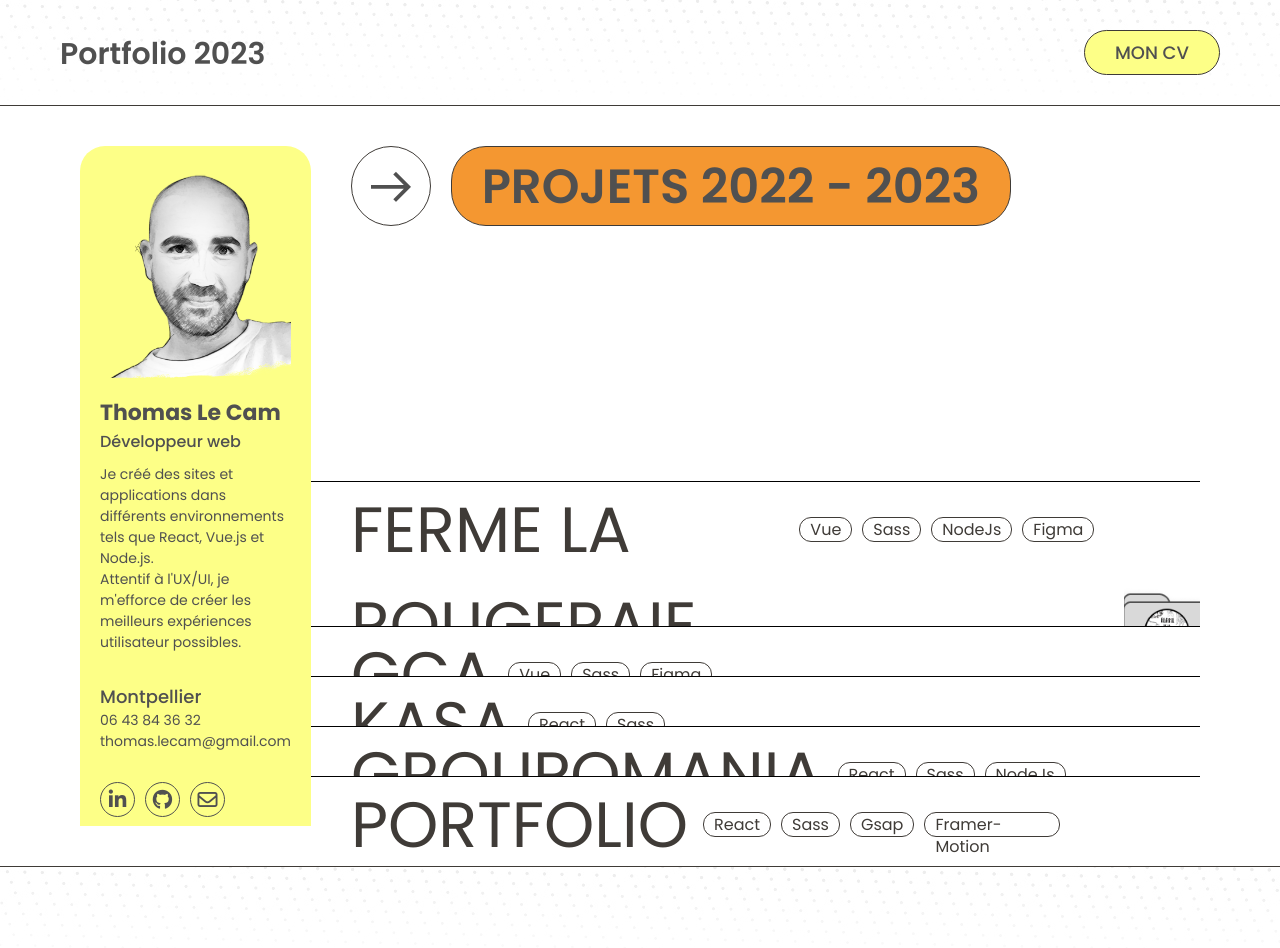
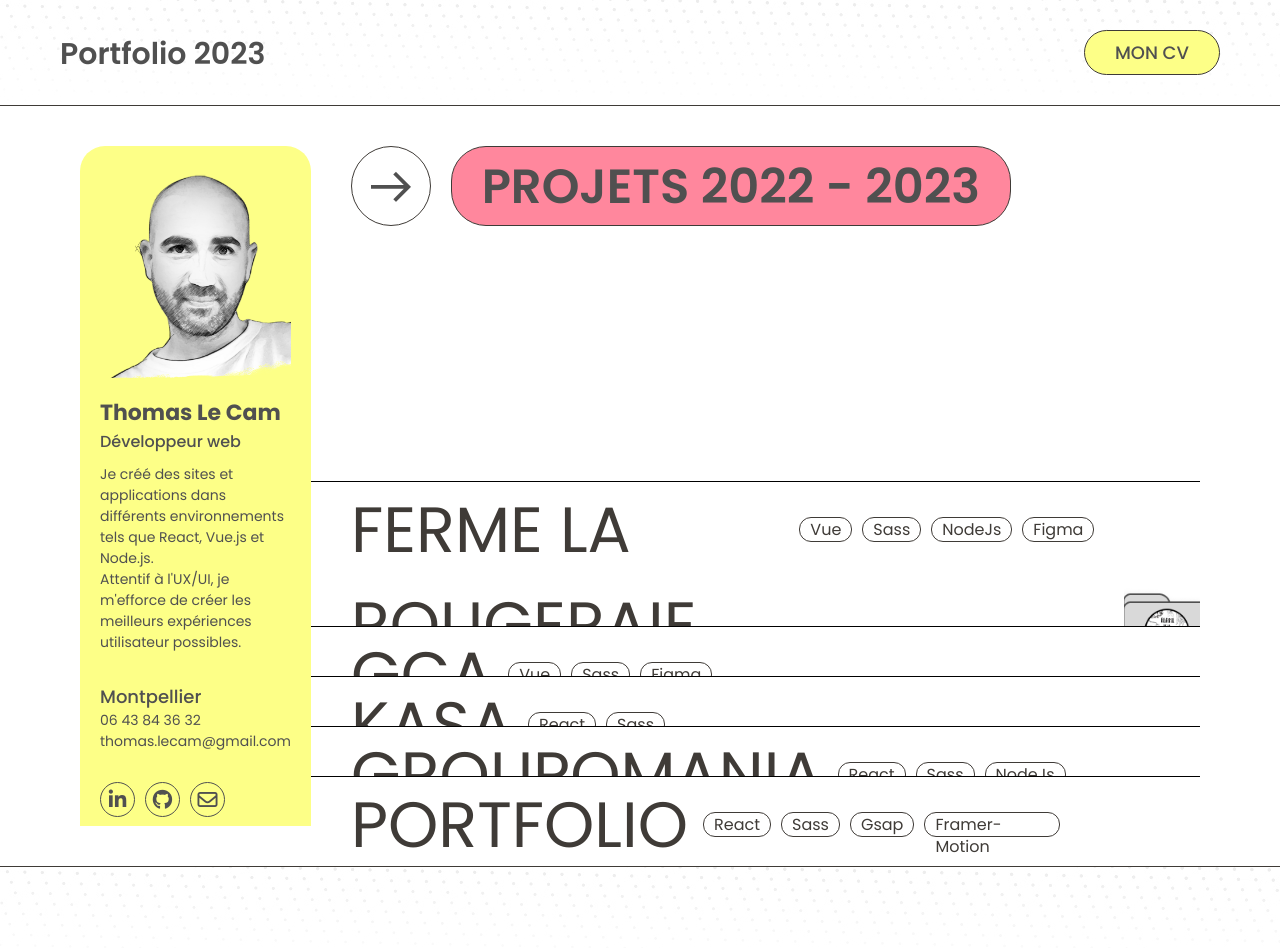
Before and after one commit to ThomasdevLC/portfolio_07_2023, a React (Create React App) app: page / in a window 1280 px wide. Shown: the top 948 px of the page. Built offline with nearby package versions, Linux system fonts and the light colour scheme.

Commit message:
new colours homepage

```diff
--- a/src/assets/styles/components/_WorksTitle.scss
+++ b/src/assets/styles/components/_WorksTitle.scss
@@ -20,7 +20,7 @@
     width: 560px;
     border-radius: 35px;
     border: 1px solid var(--gray-3);
-    background-color: #f49731;
+    background-color: #ff879d;
 
     &__text {
       font-size: 48px;
--- a/src/components/Home/WorksLinks.js
+++ b/src/components/Home/WorksLinks.js
@@ -17,7 +17,8 @@ const WorksLinks = () => {
   const manageMouseEnter = (e, index) => {
     gsap.to(e.target, {
       top: "-32px",
-      backgroundColor: "#FF7070",
+      backgroundColor: "#FFAF87",
+      // backgroundColor: "#FFC387",
       duration: 0.4,
     });
   };
```
